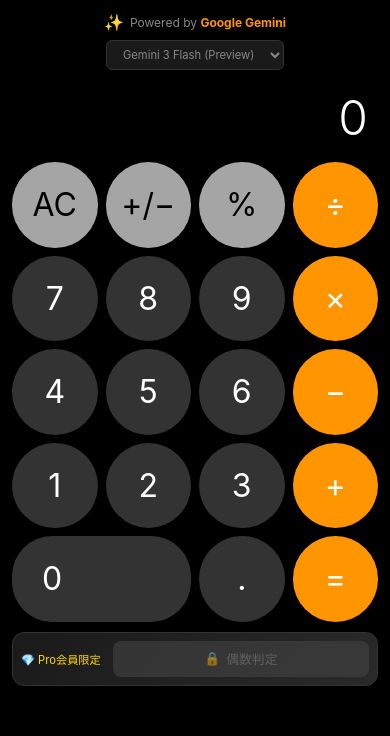
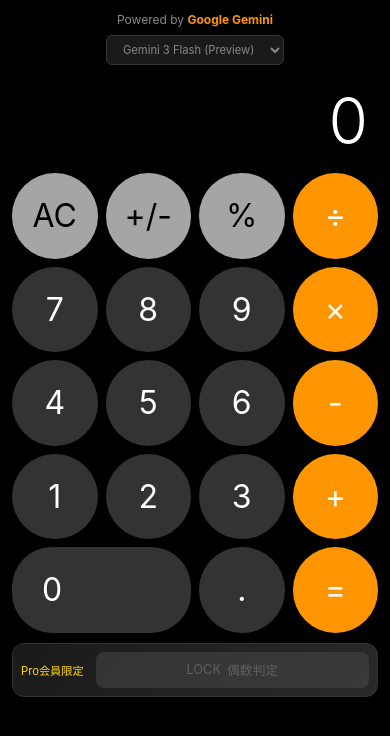
Before and after one commit to Inazumimakoto/vibe-coder-culc, a website: page index.html in a window 390 px wide. Drawn offline with Linux system fonts and the light colour scheme; a script that the page names is missing.

Commit message:
Larger display font, remove all emojis

```diff
--- a/index.html
+++ b/index.html
@@ -14,7 +14,6 @@
   <div class="container">
     <header class="ai-header">
       <div class="ai-badge">
-        <span class="ai-icon">✨</span>
         <span class="ai-text">Powered by <strong>Google Gemini</strong></span>
       </div>
       <select id="modelSelector" class="model-selector">
@@ -35,7 +34,7 @@
 
       <div class="button-grid">
         <button class="btn func" id="clearBtn">AC</button>
-        <button class="btn func" data-value="±">+/−</button>
+        <button class="btn func" data-value="±">+/-</button>
         <button class="btn func" data-value="%">%</button>
         <button class="btn op" data-value="/">÷</button>
 
@@ -47,7 +46,7 @@
         <button class="btn num" data-value="4">4</button>
         <button class="btn num" data-value="5">5</button>
         <button class="btn num" data-value="6">6</button>
-        <button class="btn op" data-value="-">−</button>
+        <button class="btn op" data-value="-">-</button>
 
         <button class="btn num" data-value="1">1</button>
         <button class="btn num" data-value="2">2</button>
@@ -61,9 +60,9 @@
 
       <!-- Pro Features -->
       <div class="pro-features" id="proFeatures">
-        <div class="pro-badge">💎 Pro会員限定</div>
+        <div class="pro-badge">Pro会員限定</div>
         <button class="btn pro-btn" id="evenCheckBtn" disabled>
-          <span class="lock-icon">🔒</span>
+          <span class="lock-icon">LOCK</span>
           偶数判定
         </button>
       </div>
@@ -90,7 +89,7 @@
       <button class="evil-close-btn" id="evilCloseBtn">×</button>
 
       <div class="payment-header">
-        <h2>🎉 計算完了！</h2>
+        <h2>計算完了!</h2>
         <p>結果を表示するには<br><strong>電卓Pro</strong>への加入が必要です</p>
       </div>
 
--- a/style.css
+++ b/style.css
@@ -502,7 +502,7 @@
   }
 
   .display {
-    font-size: 3rem;
+    font-size: 4rem;
     padding: 0 10px;
   }
 
```
